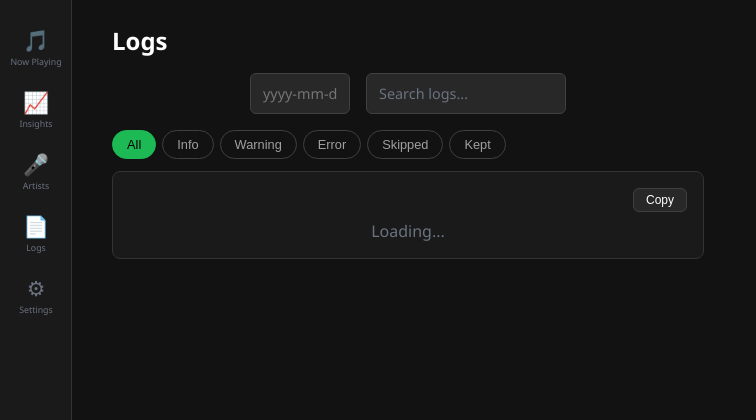
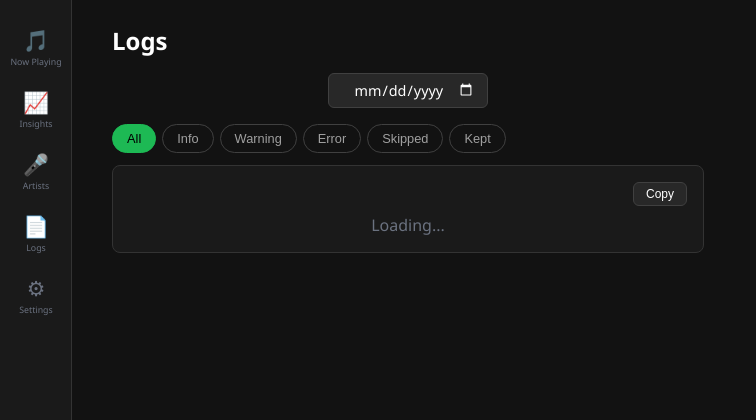
Before and after one commit to Vatroslav/spotify-auto-skipper, a FastAPI app: template cloud/app/templates/logs.html in a window 1280 px wide. Shown: the top 420 px of the page, without its empty margins (0-756 px from the left). Run offline with FastAPI, Linux system fonts and the light colour scheme; the template is opened without the code that fills it, so the values that code supplies are empty; parts of the project's set-up code (start-up, migrations or seed data) failed here and were passed over.

Commit message:
Revert date field to native date picker, remove search input
Co-Authored-By: Claude Opus 4.6 (1M context) <noreply@anthropic.com>

```diff
--- a/cloud/app/__init__.py
+++ b/cloud/app/__init__.py
@@ -1 +1 @@
-APP_VERSION = "v3.0.8"
+APP_VERSION = "v3.0.9"
--- a/cloud/app/static/css/style.css
+++ b/cloud/app/static/css/style.css
@@ -519,7 +519,7 @@ input:focus, select:focus {
     margin-bottom: 16px;
 }
 
-.date-input, .search-input {
+.date-input {
     background: var(--bg-input);
     color: var(--text-primary);
     border: 1px solid var(--border-primary);
@@ -528,12 +528,9 @@ input:focus, select:focus {
     font-size: 0.9rem;
     font-family: inherit;
     color-scheme: dark;
+    width: 160px;
+    text-align: center;
 }
-
-.date-input { width: 100px; max-width: 100px; text-align: center; flex-shrink: 0; flex-grow: 0; }
-
-.search-input { width: 200px; max-width: 200px; flex-shrink: 1; flex-grow: 0; }
-.search-input::placeholder { color: var(--text-muted); }
 
 /* ── Bottom Navigation ───────────────────────────── */
 
--- a/cloud/app/static/js/app.js
+++ b/cloud/app/static/js/app.js
@@ -576,16 +576,9 @@ function initLogs() {
     }
     if (searchInput) searchInput.addEventListener("input", applySearch);
 
-    // Date input — reload when valid yyyy-mm-dd or empty (today)
+    // Date picker — reload on date change
     if (datePicker) {
-        let debounceTimer;
-        datePicker.addEventListener("input", () => {
-            clearTimeout(debounceTimer);
-            const v = datePicker.value.trim();
-            if (v === "" || /^\d{4}-\d{2}-\d{2}$/.test(v)) {
-                debounceTimer = setTimeout(loadLogs, 300);
-            }
-        });
+        datePicker.addEventListener("change", () => loadLogs());
     }
 
     // Level filter chips
--- a/cloud/app/templates/logs.html
+++ b/cloud/app/templates/logs.html
@@ -5,8 +5,7 @@
     <h1 class="page-title">Logs</h1>
 
     <div class="date-nav">
-        <input type="text" id="log-date-picker" class="date-input" placeholder="yyyy-mm-dd" pattern="\d{4}-\d{2}-\d{2}" maxlength="10" />
-        <input type="text" id="log-search" class="search-input" placeholder="Search logs..." />
+        <input type="date" id="log-date-picker" class="date-input" />
     </div>
 
     <div class="filter-chips">
```
